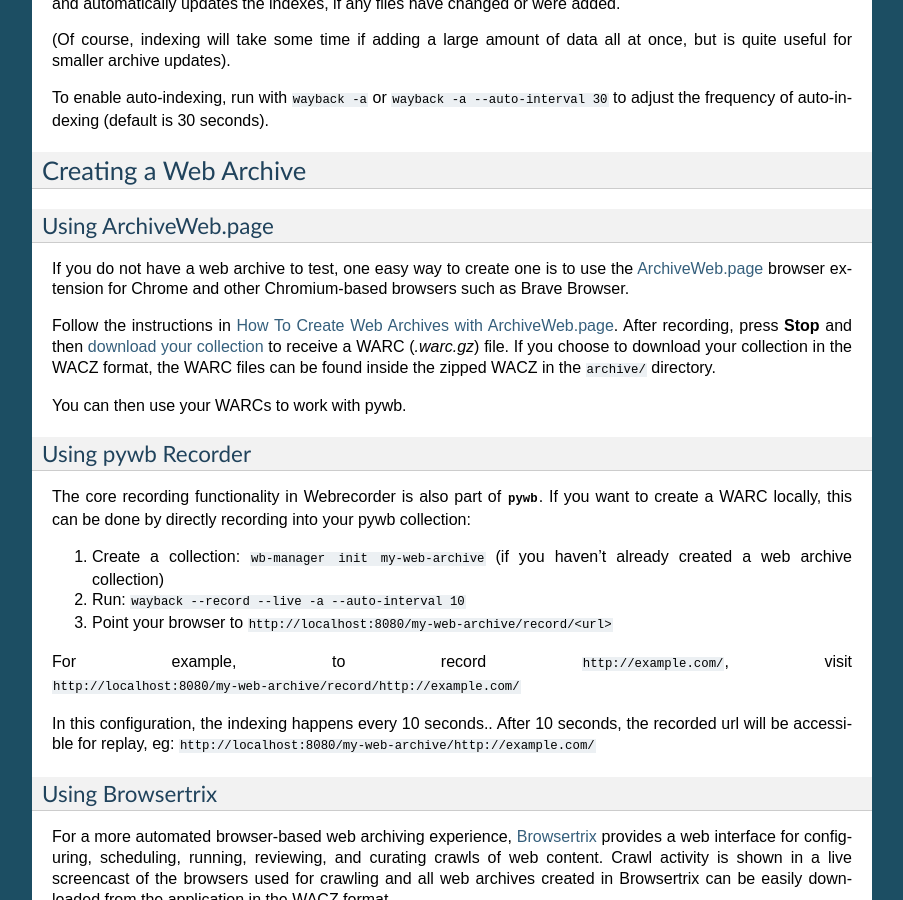
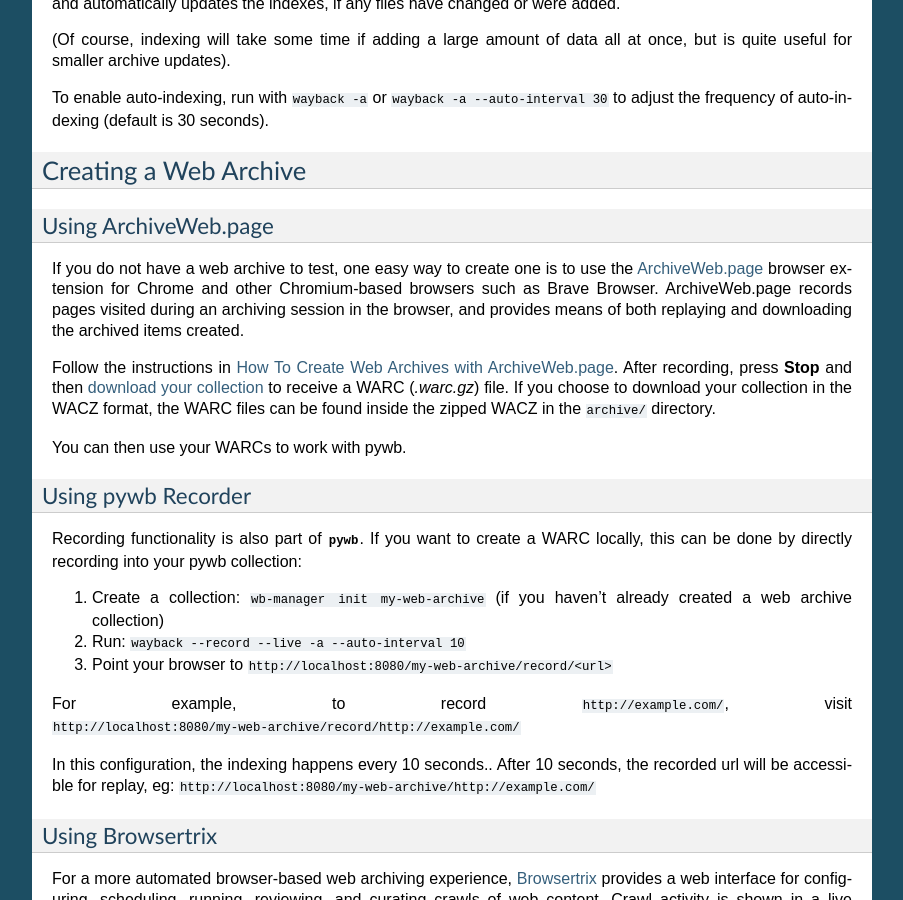
Before and after one commit to webrecorder/pywb, a Sphinx documentation site: the page built from docs/manual/usage.rst, in a window 1280 px wide and 900 px high, scrolled down 2744 px. Shown: the whole window, without its empty margins (198-1101 px from the left). Built offline with Sphinx 7.4.7, drawn with Linux system fonts in a browser that asks for light colours; pages that are not in the unit, such as notebooks, are missing from menus.

Commit message:
More code review changes

```diff
--- a/docs/manual/usage.rst
+++ b/docs/manual/usage.rst
@@ -157,7 +157,7 @@
 Using ArchiveWeb.page
 ^^^^^^^^^^^^^^^^^^^^^
 
-If you do not have a web archive to test, one easy way to create one is to use the `ArchiveWeb.page <https://archiveweb.page>`_ browser extension for Chrome and other Chromium-based browsers such as Brave Browser.
+If you do not have a web archive to test, one easy way to create one is to use the `ArchiveWeb.page <https://archiveweb.page>`_ browser extension for Chrome and other Chromium-based browsers such as Brave Browser. ArchiveWeb.page records pages visited during an archiving session in the browser, and provides means of both replaying and downloading the archived items created.
 
 Follow the instructions in `How To Create Web Archives with ArchiveWeb.page <https://archiveweb.page/en/usage/>`_. After recording, press **Stop** and then `download your collection <https://archiveweb.page/en/download/>`_ to receive a WARC (`.warc.gz`) file. If you choose to download your collection in the WACZ format, the WARC files can be found inside the zipped WACZ in the ``archive/`` directory.
 
@@ -167,7 +167,7 @@
 Using pywb Recorder
 ^^^^^^^^^^^^^^^^^^^
 
-The core recording functionality in Webrecorder is also part of :mod:`pywb`. If you want to create a WARC locally, this can be
+Recording functionality is also part of :mod:`pywb`. If you want to create a WARC locally, this can be
 done by directly recording into your pywb collection:
 
 1. Create a collection: ``wb-manager init my-web-archive`` (if you haven't already created a web archive collection)
```
